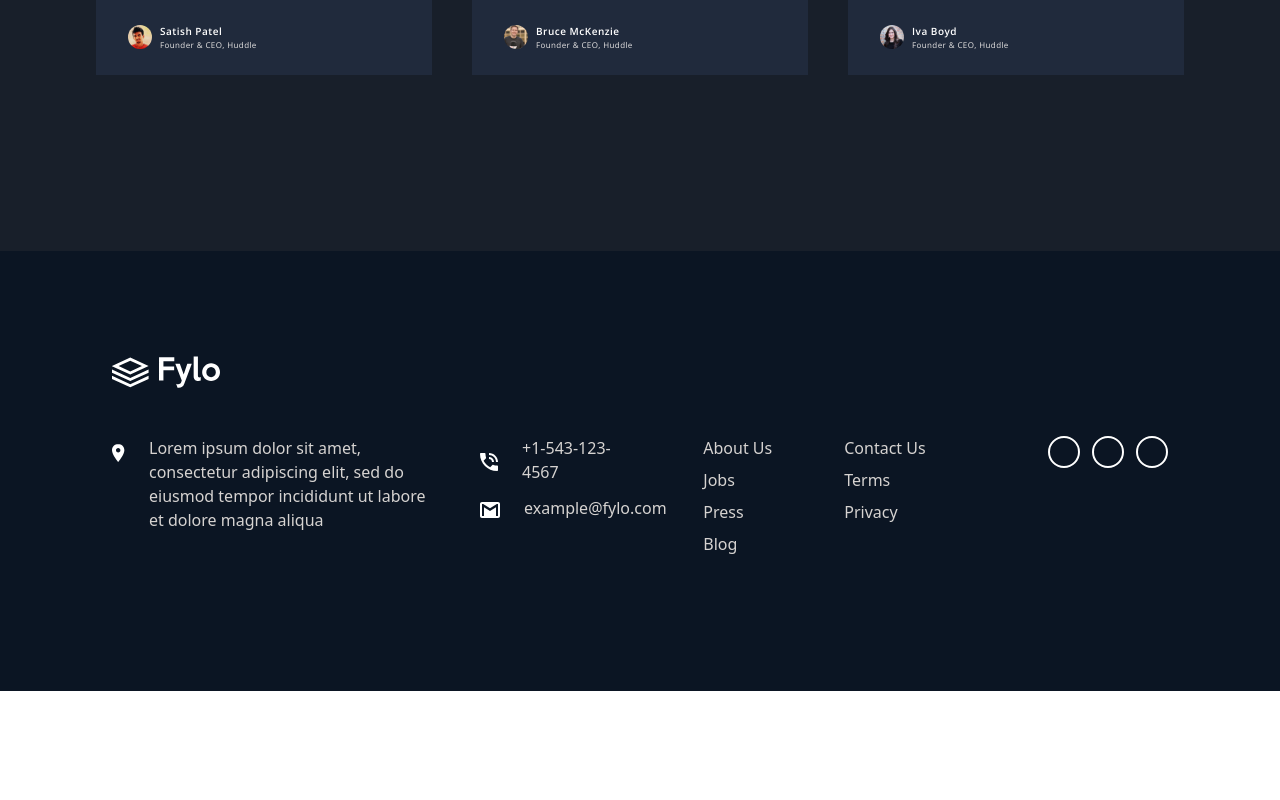
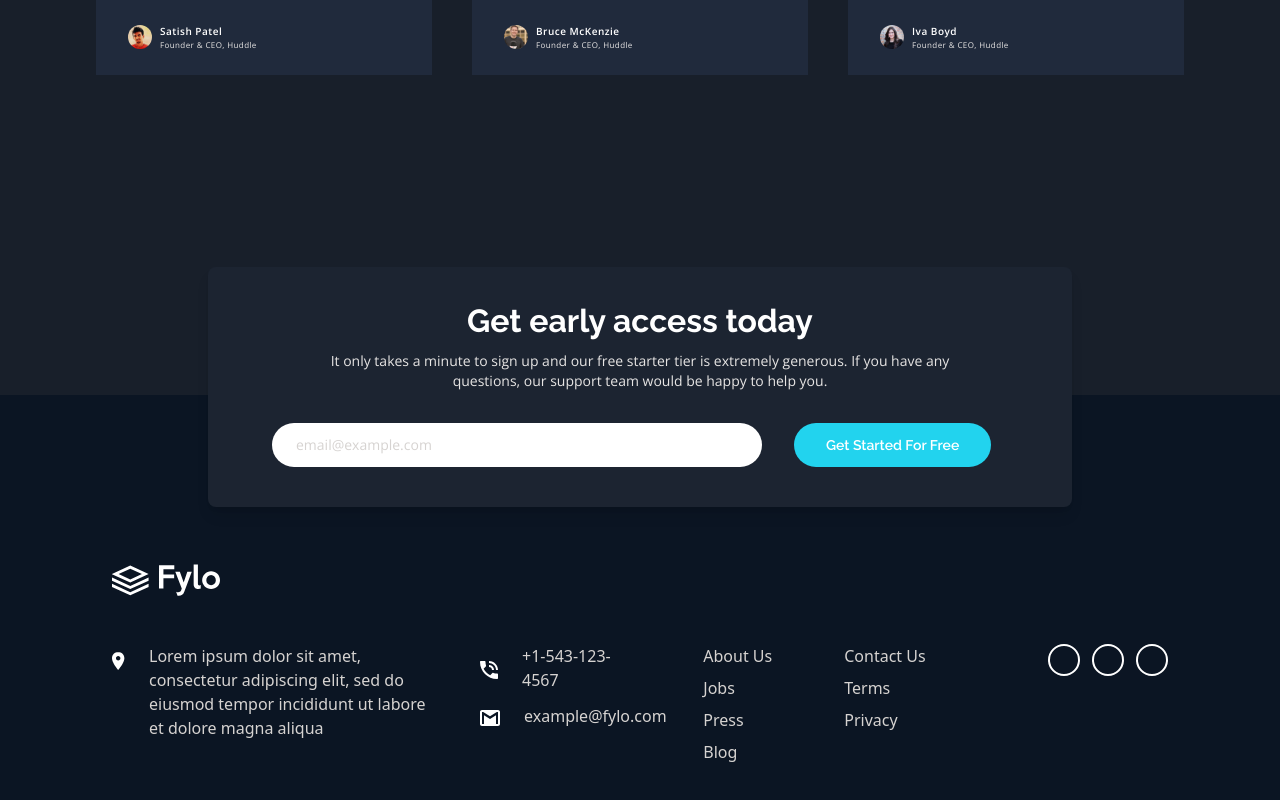
Before and after one commit to mjclaypool/Fylo-Landing-Page, a React (Vite) app: page / in a window 1280 px wide. Shown: the part 2641-3441 px from the top of the page. Before the commit the page ends 3332 px from the top, so only its background shows below. Built offline with nearby package versions, Linux system fonts and the light colour scheme.

Commit message:
Complete Sign-up Section

```diff
--- a/src/App.jsx
+++ b/src/App.jsx
@@ -3,7 +3,6 @@ import Hero from './components/Hero';
 import Features from './components/Features';
 import LearnMore from './components/LearnMore';
 import Testimonials from './components/Testimonials';
-import SignUp from './components/SignUp';
 import Footer from './components/Footer';
 import './index.css'
 
@@ -15,7 +14,6 @@ function App() {
       <Features />
       <LearnMore />
       <Testimonials />
-      <SignUp />
       <Footer />
     </main>
   )
--- a/src/components/Footer.jsx
+++ b/src/components/Footer.jsx
@@ -1,3 +1,5 @@
+import SignUp from "./SignUp";
+
 import logo from "../../images/logo.svg";
 import locIcon from "../../images/icon-location.svg";
 import phoneIcon from "../../images/icon-phone.svg";
@@ -7,9 +9,10 @@ export default function Footer() {
   const navLinks = ["About Us", "Jobs", "Press", "Blog", "Contact Us", "Terms", "Privacy"];
 
   return (
-    <footer className="flex flex-col gap-10 lg:gap-12 justify-center bg-dark-blue-foot text-stone-300 lg:h-[440px] px-8 lg:px-28">
-      <img src={logo} alt="Fylo company logo" className="self-start h-12 lg:h-8 mx-2 lg:mx-0 mt-60 lg:mt-0 object-contain" />
-      <div className="flex flex-col lg:flex-row lg:justify-between">
+    <footer className="relative flex flex-col gap-10 lg:gap-12 items-center justify-center bg-dark-blue-foot text-stone-300 lg:h-[440px] px-8 lg:px-28">
+      <SignUp />
+      <img src={logo} alt="Fylo company logo" className="self-start h-12 lg:h-8 mx-2 lg:mx-0 mt-60 lg:mt-32 object-contain" />
+      <div className="flex flex-col lg:flex-row lg:justify-between w-full">
         <div className="flex gap-6 lg:pr-6 mb-3">
           <img src={locIcon} alt="Location Icon" className="h-[18px] object-contain mt-2" />
           <p className="max-w-[320px]">Lorem ipsum dolor sit amet, consectetur adipiscing elit, sed do eiusmod tempor incididunt ut labore et dolore magna aliqua</p>
--- a/src/components/SignUp.jsx
+++ b/src/components/SignUp.jsx
@@ -1,5 +1,47 @@
+import { useRef, useState } from "react";
+
 export default function SignUp() {
+  const [isInvalid, setIsInvalid] = useState(false);
+  const email = useRef();
+
+  function handleSubmit(event) {
+    setIsInvalid(false);
+    event.preventDefault();
+
+    if(!email.current.value.includes('@') || !email.current.value.includes('.')){
+      setIsInvalid(true);
+    }
+  }
+
   return (
-    <></>
+    <div className="absolute -top-44 lg:-top-32 flex justify-center">
+      <div className="flex flex-col items-center text-center lg:max-w-[864px] px-8 lg:px-16 pt-8 lg:pt-10 pb-10 lg:pb-4 bg-dark-blue-intro rounded-lg shadow-lg">
+        <h2 className="font-raleway font-bold text-lg lg:text-[32px] text-white">Get early access today</h2>
+        <p className="font-open-sans text-sm text-stone-200 mt-4 mb-8 lg:px-12">It only takes a minute to sign up and our free starter tier is extremely generous. If you have any questions, our support team would be happy to help you.</p>
+        <div className="w-full">
+          <form className="flex flex-col lg:flex-row gap-1 lg:gap-8" onSubmit={handleSubmit}>
+            <div className="flex flex-col">
+              <input
+                name="email"
+                ref={email}
+                placeholder="email@example.com"
+                className="lg:w-[490px] font-open-sans placeholder:text-stone-300 text-xs lg:text-sm rounded-full px-6 py-4 lg:py-3"
+              />
+              {isInvalid ?
+                <p className="self-start font-open-sans text-xs text-red-accent py-1 pl-6">Please enter a valid email address</p>
+              :
+              <div className="h-6" />
+              }
+            </div>
+            <button
+              className="font-raleway lg:max-h-[44px] bg-cyan-400 text-sm text-white px-8 py-4 lg:py-3 rounded-full font-semibold hover:bg-cyan-accent"
+              type="submit"
+            >
+              Get Started For Free
+            </button>
+          </form>
+        </div>
+      </div>
+    </div>
   )
 }
--- a/src/components/Testimonials.jsx
+++ b/src/components/Testimonials.jsx
@@ -28,7 +28,7 @@ export default function Testimonials() {
   ]
 
   return (
-    <div className="flex flex-col items-center lg:flex-row justify-center gap-6 lg:gap-10 my-44 px-12 lg:px-24">
+    <div className="flex flex-col items-center lg:flex-row justify-center gap-6 lg:gap-10 mt-44 mb-80 px-12 lg:px-24">
       {testimonialsList.map(card => (
         <div key={card.id} className="max-w-[362px] bg-dark-blue-test font-open-sans text-stone-200 pt-6 lg:pt-10 px-6 lg:px-8">
           <p className="text-[10px] lg:text-sm">{card.quote}</p>
```
